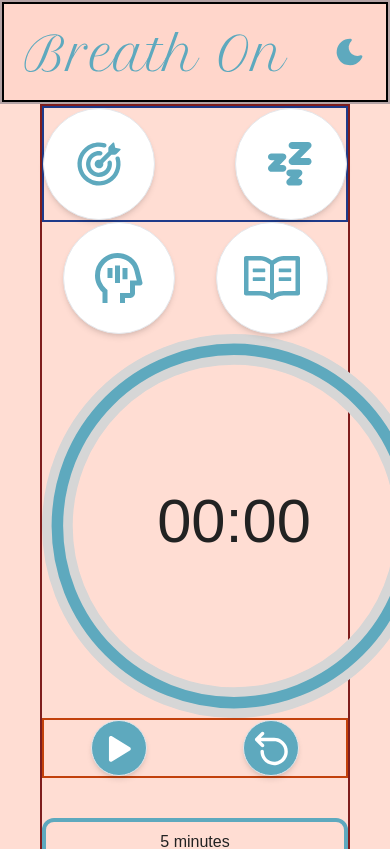
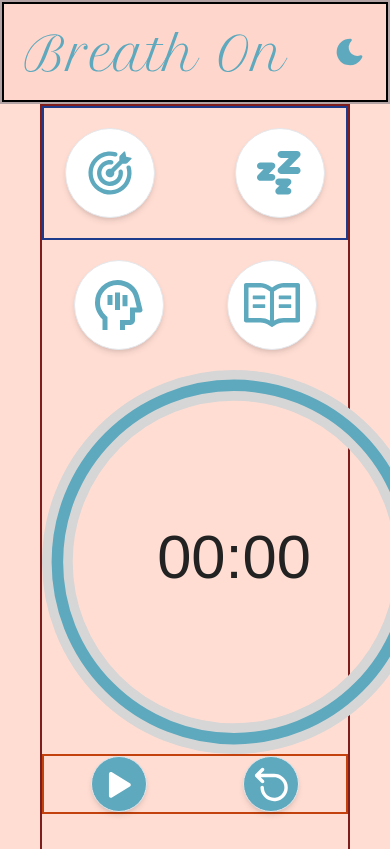
Before and after one commit to sleeepylala/REACT--Breath-On, a React (Create React App) app in the folder breath-on/: page /timer in a window 390 px wide. Shown: the top 849 px of the page. Built offline with nearby package versions, Linux system fonts and the light colour scheme.

Commit message:
fix respomnsive

```diff
--- a/breath-on/src/index.css
+++ b/breath-on/src/index.css
@@ -51,6 +51,11 @@ main {
   .container-timerbutton {
     margin-top: 0;
   }
+  .button-template {
+    width: 90px;
+    height: 90px;
+    margin: 20px 0;
+  }
 }
 input[type="range"] {
   -webkit-appearance: none;
```
